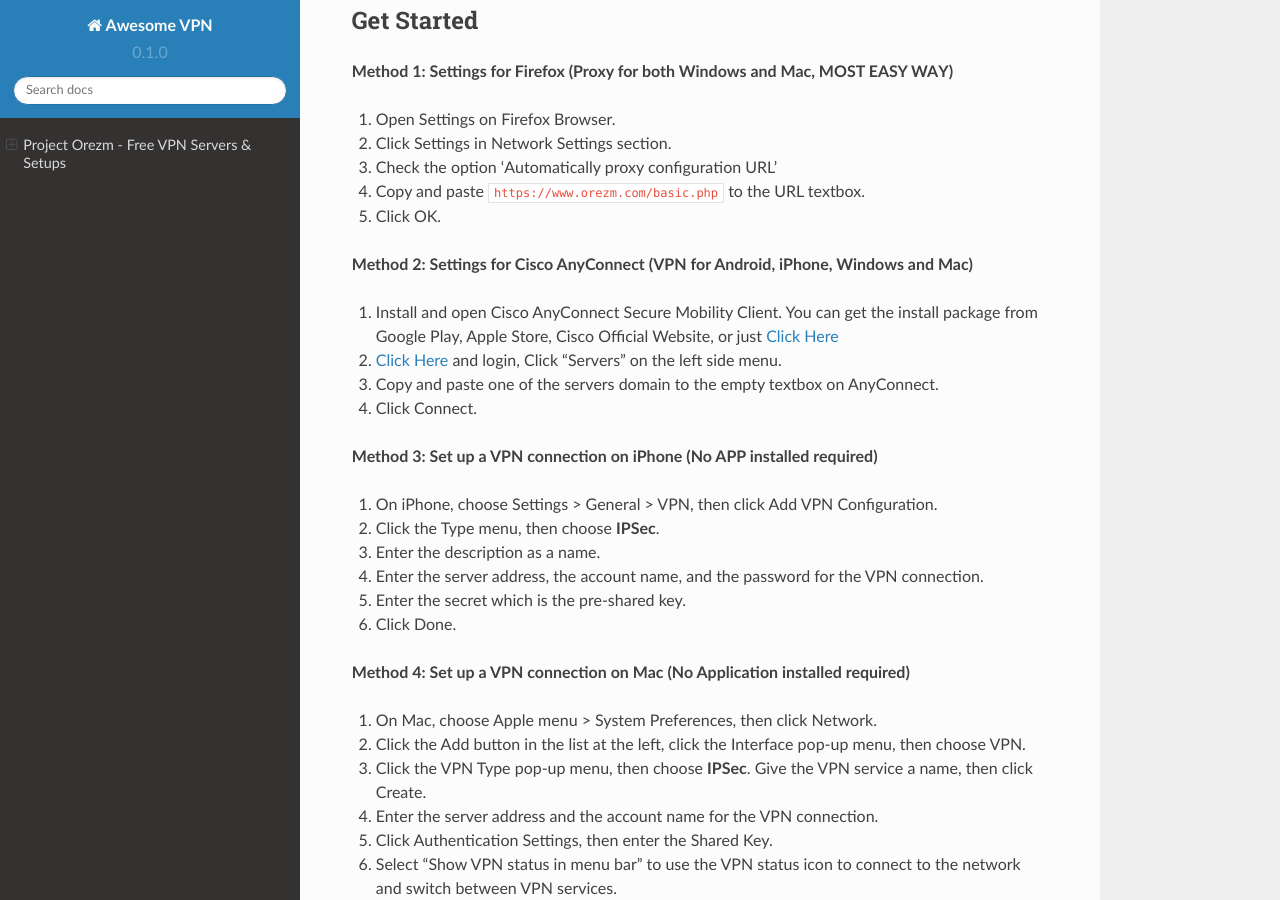
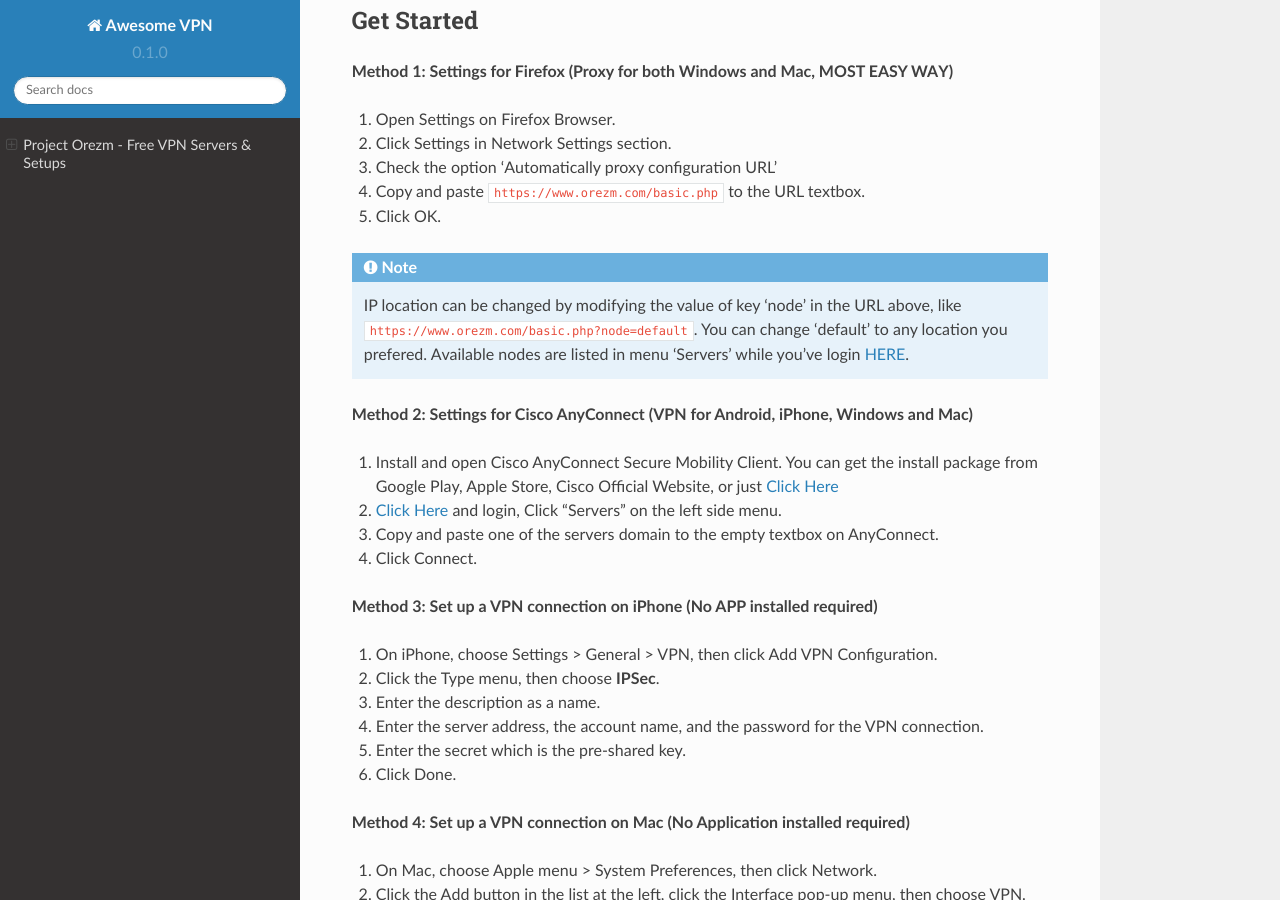
Before and after one commit to orezm/avc, a Sphinx documentation site: the page built from docs/source/index.rst, in a window 1280 px wide and 900 px high, scrolled down 1278 px. Built offline with Sphinx 7.4.7 and the Read the Docs theme 2.0.0, drawn with Linux system fonts in a browser that asks for light colours.

Commit message:
Update index.rst

```diff
--- a/docs/source/index.rst
+++ b/docs/source/index.rst
@@ -52,6 +52,9 @@
 
 #. Click OK.
 
+.. note::
+
+    IP location can be changed by modifying the value of key 'node' in the URL above, like ``https://www.orezm.com/basic.php?node=default``. You can change 'default' to any location you prefered. Available nodes are listed in menu 'Servers' while you've login `HERE <https://www.orezm.com/wp-login.php>`_.
 
 **Method 2: Settings for Cisco AnyConnect (VPN for Android, iPhone, Windows and Mac)**
 
```
